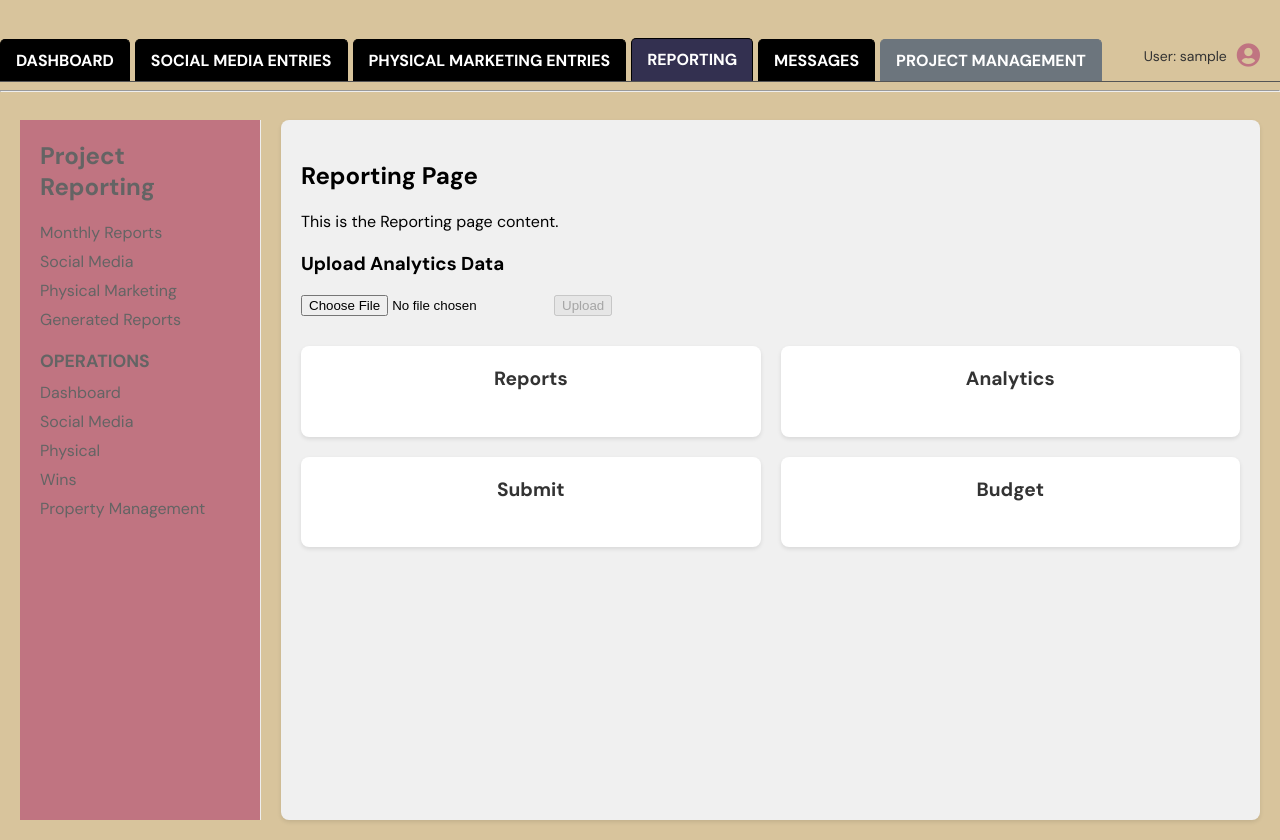
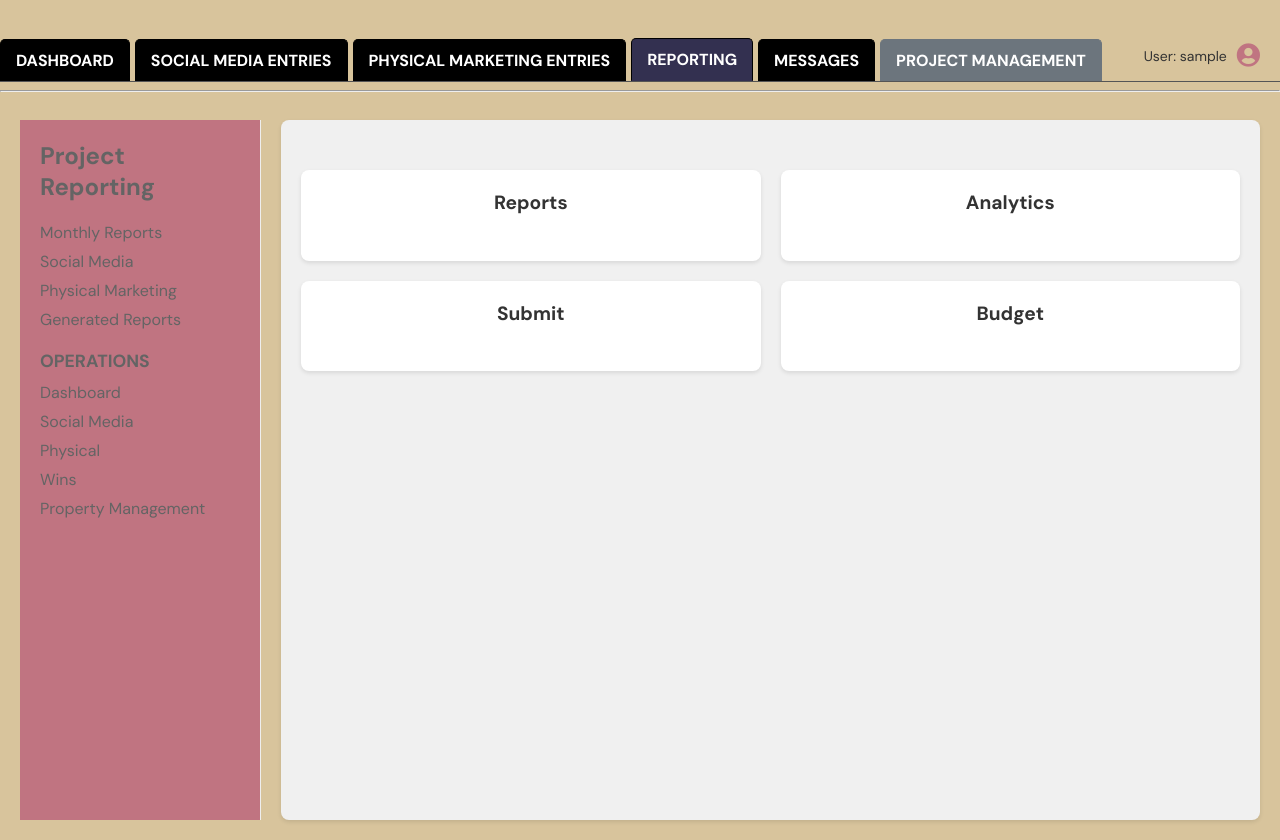
Before and after one commit to dakjen/marketingportal1, a React (Create React App) app: page /reporting in a window 1280 px wide. Built offline with nearby package versions, Linux system fonts and the light colour scheme; no server answers; sample sign-in values are in the browser's storage.

Commit message:
feat: Remove placeholder content and unused code from Reporting page

```diff
--- a/src/ReportingPage.js
+++ b/src/ReportingPage.js
@@ -1,40 +1,16 @@
 import './ReportingPage.css';
 
-import React, { useState } from 'react';
+import React from 'react';
 import './ReportingPage.css';
 import ReportingSidebar from './ReportingSidebar'; // New import
 
 function ReportingPage() {
-  const [selectedFile, setSelectedFile] = useState(null);
 
-  const handleFileChange = (event) => {
-    setSelectedFile(event.target.files[0]);
-  };
-
-  const handleUpload = () => {
-    if (!selectedFile) {
-      alert('Please select a file first!');
-      return;
-    }
-    // Implement file upload logic here
-    console.log('Uploading file:', selectedFile.name);
-    alert('File upload initiated for: ' + selectedFile.name);
-    // You would typically send this file to a backend API
-  };
 
   return (
     <div className="reporting-page-wrapper"> {/* New wrapper for sidebar and content */}
       <ReportingSidebar /> {/* Reporting page's dedicated sidebar */}
       <div className="reporting-main-content">
-        <h2>Reporting Page</h2>
-        <p>This is the Reporting page content.</p>
-
-        <div className="upload-section">
-          <h3>Upload Analytics Data</h3>
-          <input type="file" onChange={handleFileChange} />
-          <button onClick={handleUpload} disabled={!selectedFile}>Upload</button>
-        </div>
-
         <div className="reporting-boxes-container">
           <div className="reporting-box">
             <h4>Reports</h4>
```
